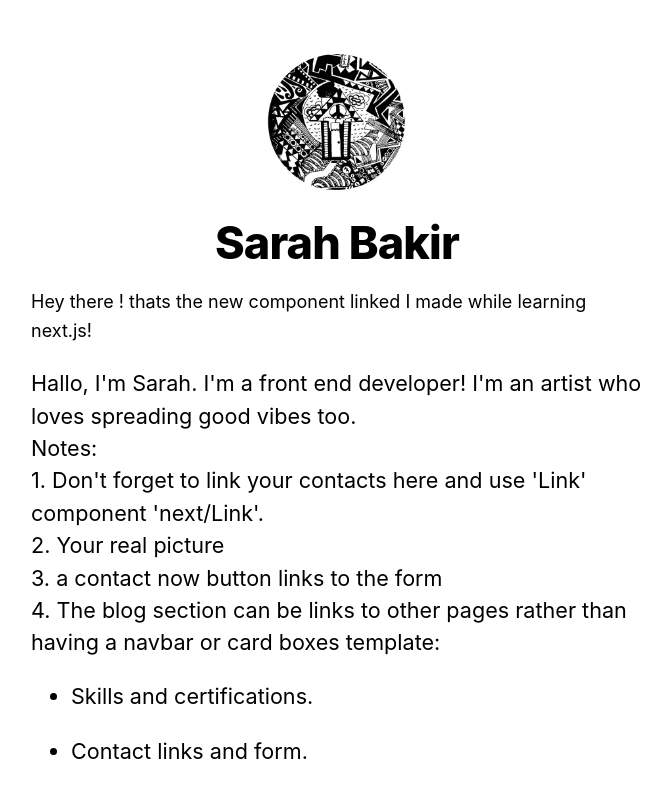
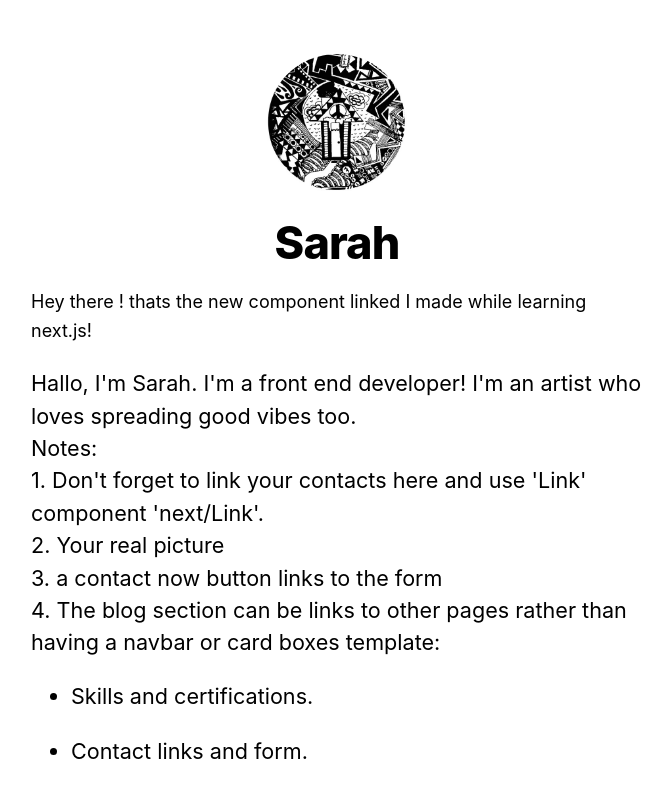
Before and after one commit to sarahkbakir/portfolio2, a Next.js app: page / in a window 1280 px wide. Shown: the top 795 px of the page, without its empty margins (303-974 px from the left). Built offline with nearby package versions, Linux system fonts and the light colour scheme.

Commit message:
changing site title

```diff
--- a/components/layout.js
+++ b/components/layout.js
@@ -4,8 +4,8 @@ import styles from './layout.module.css'
 import utilStyles from '../styles/utils.module.css'
 import Link from 'next/link'
 
-const name = 'Sarah Bakir'
-export const siteTitle = 'Sarah'
+const name = 'Sarah'
+export const siteTitle = 'Sarah Bakir'
 
 export default function Layout({ children, home }) {
   return (
```
